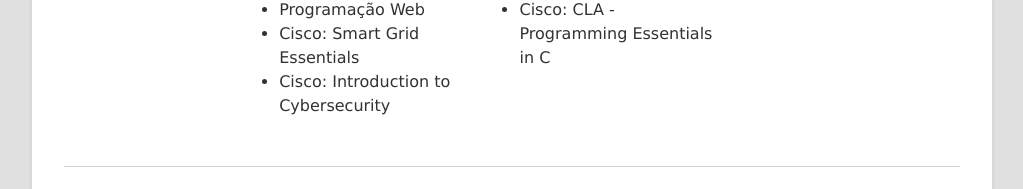
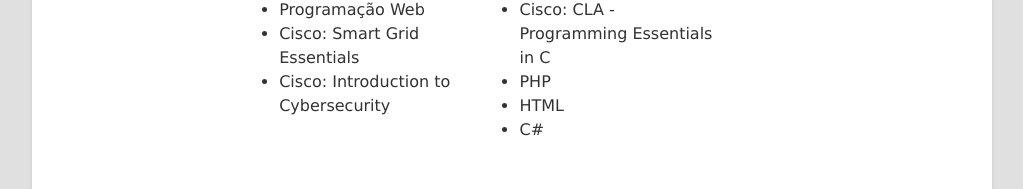
Before and after one commit to Viniaza/viniciosazambuja.github.io, a plain HTML site: page index.html in a window 1280 px wide. Shown: the part 763-952 px from the top of the page, without its empty margins (128-1151 px from the left). Drawn offline with nearby package versions, Linux system fonts and the light colour scheme.

Commit message:
Update index.html

```diff
--- a/index.html
+++ b/index.html
@@ -63,6 +63,9 @@
 
             <li>Cisco: Programming Essentials in Python</li>
             <li>Cisco: CLA - Programming Essentials in C</li>
+            <li>PHP</li>
+            <li>HTML</li>
+            <li>C#</LI>
           </ul>
 
         </div> <!-- end skills-container -->
```
